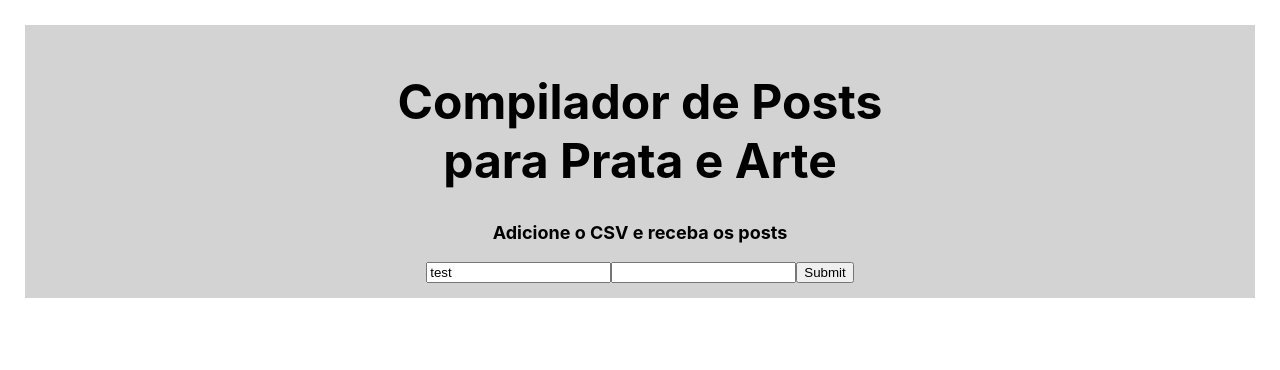
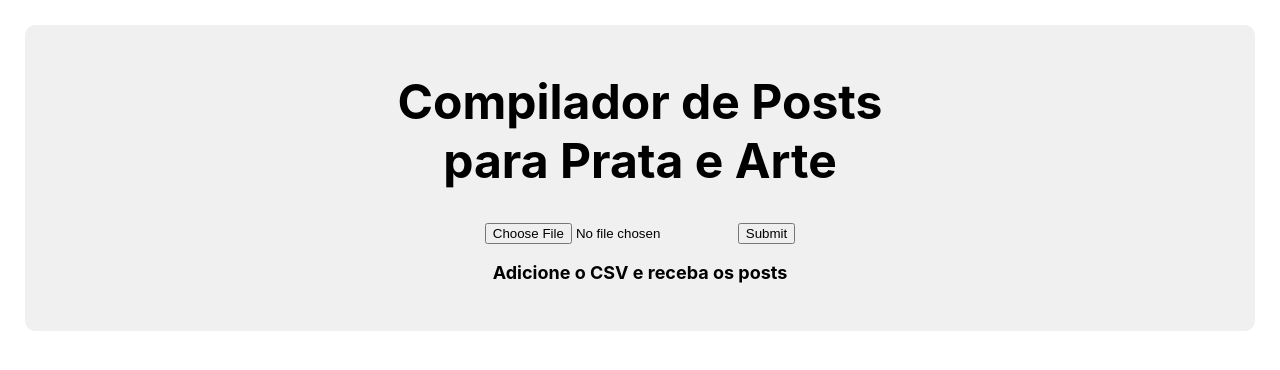
Before and after one commit to phfdonda/prata-e-arte, a Next.js app: page / in a window 1280 px wide. Shown: the top 370 px of the page. Built offline with nearby package versions, Linux system fonts and the light colour scheme.

Commit message:
Create form for csv upload

```diff
--- a/components/Form/Form.jsx
+++ b/components/Form/Form.jsx
@@ -0,0 +1,25 @@
+import retrieveDataFromCSV from "../../utils/retrieveDataFromCSV.js";
+import { useForm } from "react-hook-form";
+
+export default function Form(options) {
+  const {
+    register,
+    handleSubmit,
+    watch,
+    formState: { errors },
+  } = useForm();
+
+  const onSubmit = (csv) => retrieveDataFromCSV(csv);
+
+  return (
+    <form className="csvForm" onSubmit={handleSubmit(onSubmit)}>
+      <input type="file" id="csvFile" accept=".csv" {...register("example")} />
+
+      {errors.exampleRequired && <span>This field is required</span>}
+      <input type="submit" />
+
+      {/* <UploadButton />
+          <SendButton /> */}
+    </form>
+  );
+}
--- a/components/index.js
+++ b/components/index.js
@@ -1,4 +1,5 @@
 import SendButton from "./SendButton/SendButton";
 import UploadButton from "./UploadButton/UploadButton";
+import Form from "./Form/Form";
 
-export { SendButton, UploadButton };
+export { SendButton, UploadButton, Form };
--- a/package.json
+++ b/package.json
@@ -9,10 +9,6 @@
     "lint": "next lint"
   },
   "dependencies": {
-    "@emotion/react": "^11.8.2",
-    "@emotion/styled": "^11.8.1",
-    "@mui/icons-material": "^5.5.1",
-    "@mui/material": "^5.5.3",
     "next": "12.1.3",
     "react": "18.0.0",
     "react-dom": "18.0.0",
--- a/pages/index.js
+++ b/pages/index.js
@@ -1,21 +1,9 @@
 import Head from "next/head";
-// import { SendButton, UploadButton } from "../components";s
-import { useForm } from "react-hook-form";
+import { Form } from "../components";
 
 import styles from "../styles/Home.module.scss";
 
 export default function Home() {
-  const {
-    register,
-    handleSubmit,
-    watch,
-    formState: { errors },
-  } = useForm();
-
-  const onSubmit = (data) => console.log(data);
-
-  console.log(watch("example"));
-
   return (
     <div className={styles.container}>
       <Head>
@@ -32,17 +20,8 @@ export default function Home() {
           Compilador de Posts <br />
           para Prata e Arte
         </h1>
-
+        <Form />
         <p className={styles.description}>Adicione o CSV e receba os posts</p>
-        <form id="csvForm" onSubmit={handleSubmit(onSubmit)}>
-          <input defaultValue="test" {...register("example")} />
-          <input {...register("exampleRequired", { required: true })} />
-          {errors.exampleRequired && <span>This field is required</span>}
-          <input type="submit" />
-
-          {/* <UploadButton />
-          <SendButton /> */}
-        </form>
       </main>
     </div>
   );
--- a/styles/Home.module.scss
+++ b/styles/Home.module.scss
@@ -14,9 +14,9 @@ $breakpoint-tablet: 768px;
 .main {
   width: 100%;
   height: 100%;
-  padding: 15px;
-
-  background-color: lightgray;
+  padding: 15px 20px 30px;
+  background-color: rgb(240, 240, 240);
+  border-radius: 10px;
 }
 
 .description {
--- a/utils/retrieveDataFromCSV.js
+++ b/utils/retrieveDataFromCSV.js
@@ -1,3 +1,4 @@
-export function retrieveDataFromCsv(csv) {
-  console.log("csv retrieved");
+export default function retrieveDataFromCsv(csv) {
+  console.log(csv);
+  console.log("Data retrieved from the CSV file");
 }
```
Also changed, not shown: utils/formListener.jsx (deleted, +0 -11 lines), 1 other file (tests, documents, lock files or other folders).
